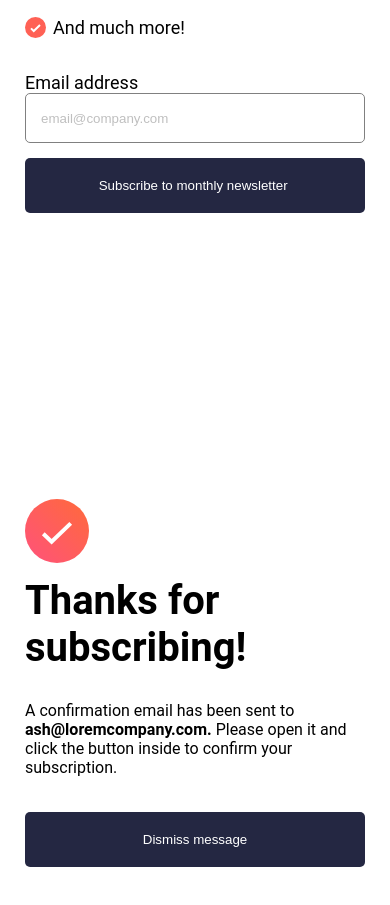
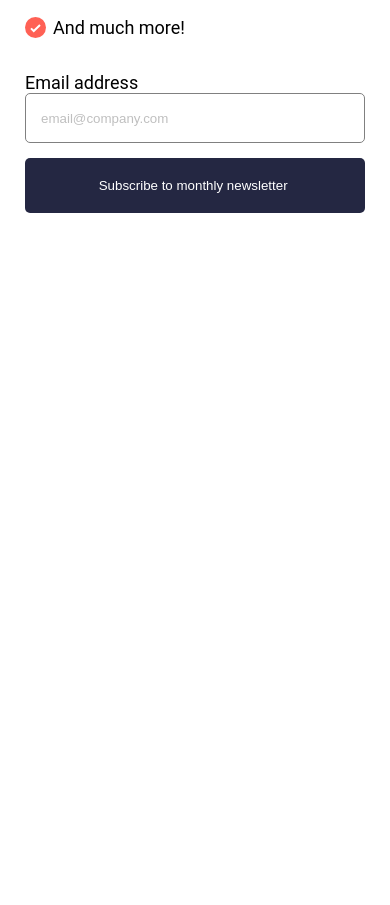
Before and after one commit to hillar10n/news-letter-page, a plain HTML site: page index.html in a window 390 px wide. Shown: the part 605-1510 px from the top of the page. After the commit the page ends 873 px from the top, so only its background shows below. Drawn offline with Linux system fonts and the light colour scheme.

Commit message:
mobile completed

```diff
--- a/index.html
+++ b/index.html
@@ -53,7 +53,7 @@
     <!-- Success message end -->
   </div>
 
-  <div class="thanks">
+  <div class="thanks hidden">
     <div>
       <img src="images/icon-success.svg" alt="">
     </div>
```
